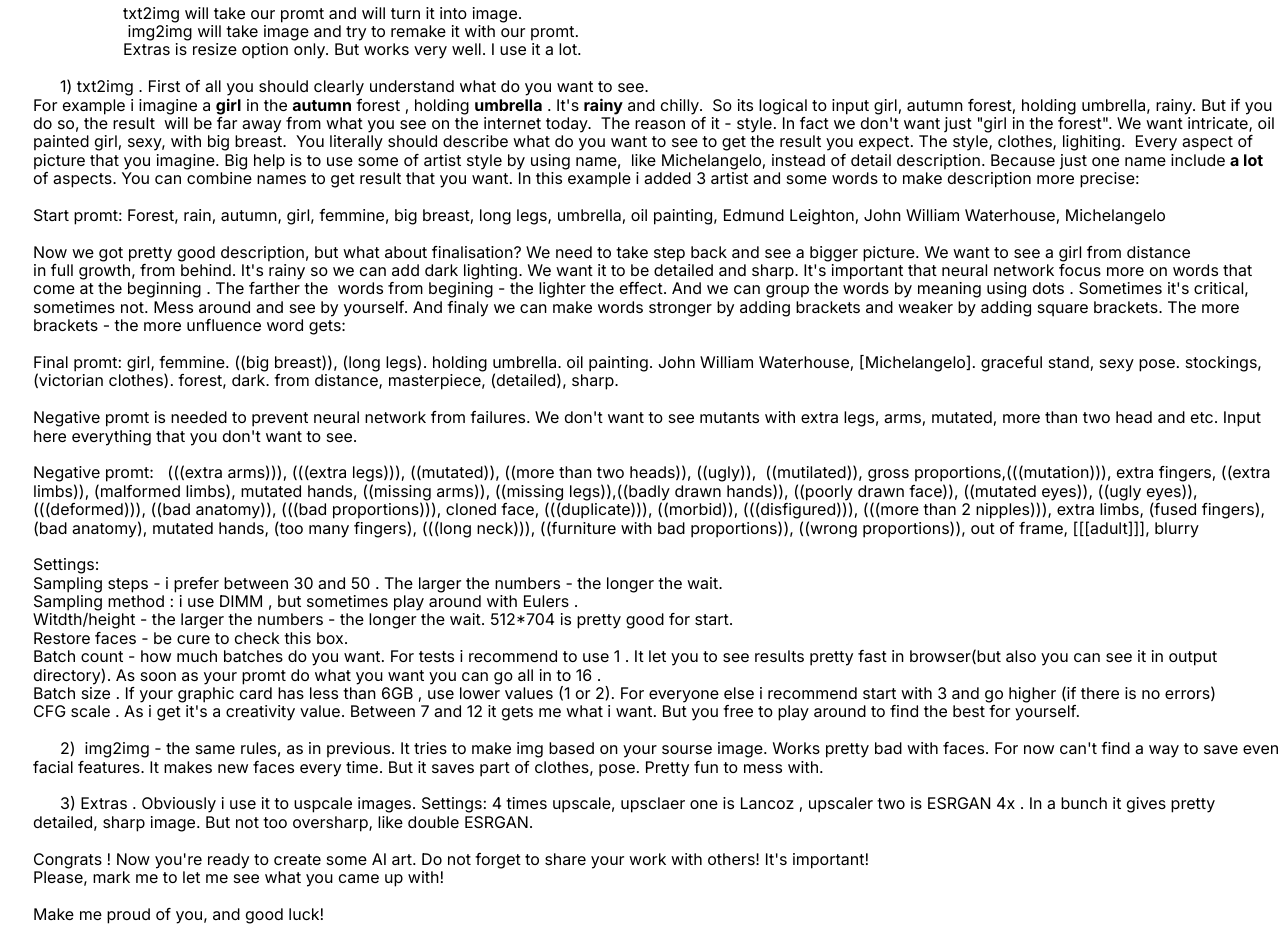
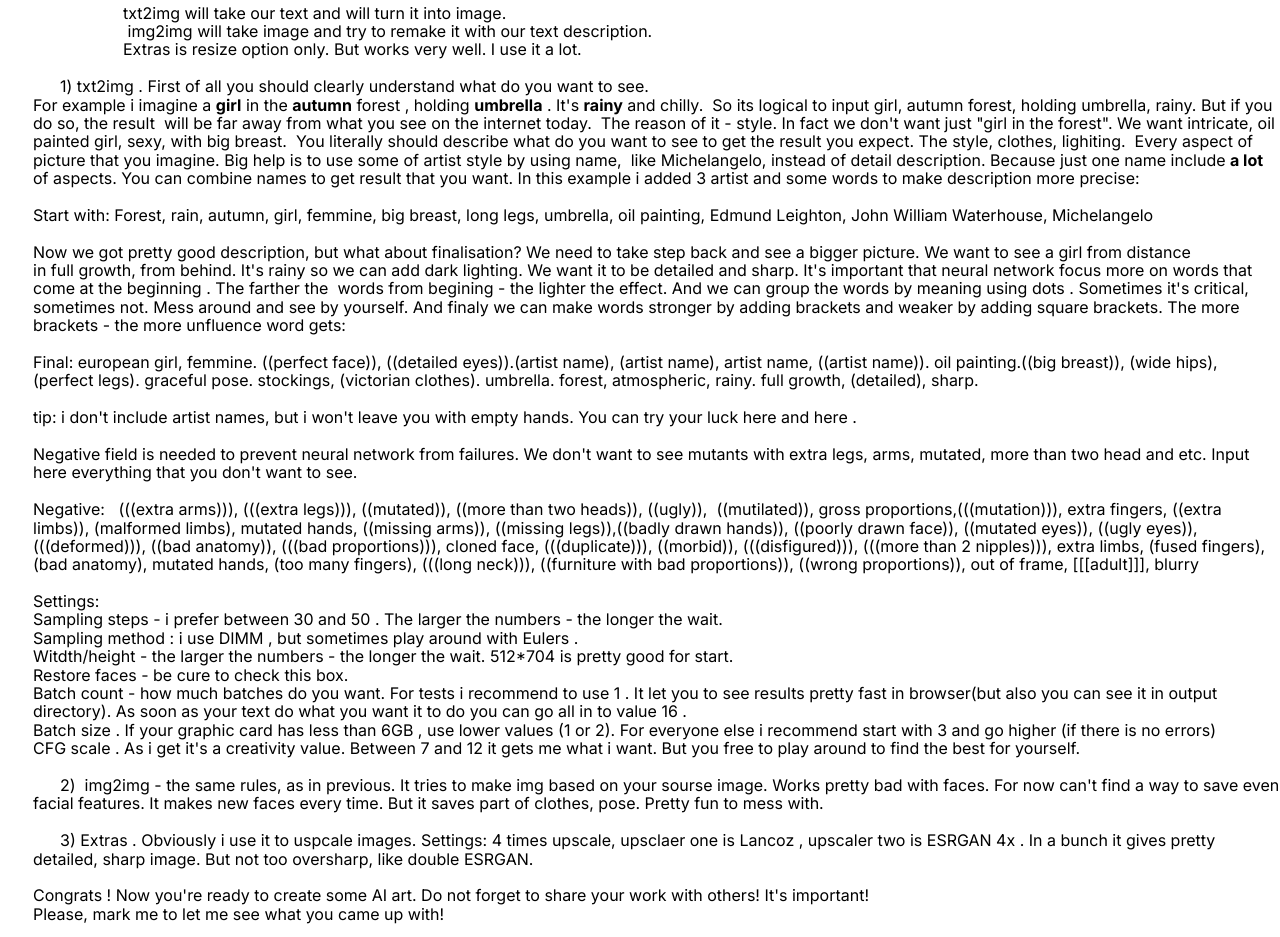
Before and after one commit to StanislawKarnacky/Enchanting-Elastic-Cattle-HTML, a website built with Parcel: page index.html in a window 1280 px wide. Shown: the part 238-1175 px from the top of the page. Built offline with nearby package versions, Linux system fonts and the light colour scheme; a web font is replaced by a local one.

Commit message:
Commit from TeleportHQ

```diff
--- a/index.html
+++ b/index.html
@@ -1,8 +1,8 @@
 <!DOCTYPE html>
 <html lang="en">
   <head>
-    <title>Enchanting Elastic Cattle</title>
-    <meta property="og:title" content="Enchanting Elastic Cattle" />
+    <title>F.A.Q</title>
+    <meta property="og:title" content="F.A.Q" />
 
     <style data-tag="reset-style-sheet">
       html {  line-height: 1.15;}body {  margin: 0;}* {  box-sizing: border-box;  border-width: 0;  border-style: solid;}p,li,ul,pre,div,h1,h2,h3,h4,h5,h6 {  margin: 0;  padding: 0;}button {  background-color: transparent;}button,input,optgroup,select,textarea {  font-family: inherit;  font-size: 100%;  line-height: 1.15;  margin: 0;}button,select {  text-transform: none;}button,[type="button"],[type="reset"],[type="submit"] {  -webkit-appearance: button;}button::-moz-focus-inner,[type="button"]::-moz-focus-inner,[type="reset"]::-moz-focus-inner,[type="submit"]::-moz-focus-inner {  border-style: none;  padding: 0;}button:-moz-focus,[type="button"]:-moz-focus,[type="reset"]:-moz-focus,[type="submit"]:-moz-focus {  outline: 1px dotted ButtonText;}a {  color: inherit;  text-decoration: inherit;}input {  padding: 2px 4px;}img {  display: block;}html { scroll-behavior: smooth  }
@@ -139,14 +139,16 @@
             &nbsp;
           </span>
           <span class="home-text012">txt2img</span>
-          <span>will take our promt and will turn it into image.</span>
+          <span>will take our text and will turn it into image.</span>
           <br />
           <span>
             &nbsp; &nbsp; &nbsp; &nbsp; &nbsp; &nbsp; &nbsp; &nbsp; &nbsp;
             &nbsp;
           </span>
           <span class="home-text016">&nbsp;img2img</span>
-          <span>will take image and try to remake it with our promt.</span>
+          <span>
+            will take image and try to remake it with our text description.
+          </span>
           <br />
           <span>
             &nbsp; &nbsp; &nbsp; &nbsp; &nbsp; &nbsp; &nbsp; &nbsp; &nbsp;
@@ -210,7 +212,7 @@
           <span>to make description more precise:&nbsp;</span>
           <br />
           <br />
-          <span class="home-text052">Start promt:</span>
+          <span class="home-text052">Start with:</span>
           <span>
             Forest, rain, autumn, girl, femmine, big breast, long legs,
             umbrella, oil painting,&nbsp;Edmund Leighton, John William
@@ -248,23 +250,48 @@
           </span>
           <br />
           <br />
-          <span class="home-text070">Final promt:</span>
+          <span class="home-text070">Final:</span>
           <span>
-            girl, femmine. ((big breast)), (long legs). holding umbrella. oil
-            painting. John William Waterhouse, [Michelangelo]. graceful stand,
-            sexy pose. stockings, (victorian clothes). forest, dark. from
-            distance, masterpiece, (detailed), sharp.
+            european girl, femmine. ((perfect face)), ((detailed eyes)).(artist
+            name), (artist name), artist name, ((artist name)). oil
+            painting.((big breast)), (wide hips), (perfect legs). graceful pose.
+            stockings, (victorian clothes). umbrella. forest, atmospheric,
+            rainy. full growth, (detailed), sharp.
           </span>
           <br />
           <br />
           <span>
-            Negative promt is needed to prevent neural network from failures. We
+            tip: i don't include artist names, but i won't leave you with empty
+            hands. You can try your luck
+          </span>
+          <a
+            href="https://www.johndalton.me/living-masters-the-top-realist-painters-working-today/"
+            target="_blank"
+            rel="noreferrer noopener"
+            class="home-link1"
+          >
+            here
+          </a>
+          <span>and</span>
+          <a
+            href="https://www.google.com/search?q=modern+oil+realistic+painting+portraits&amp;biw=2048&amp;bih=1038&amp;sxsrf=ALiCzsYG8pkH4-E1V_q-_qv3FWTVVtDDrg%3A1665519248235&amp;ei=kM5FY7z-DcKgjgbWjbqIDw&amp;ved=0ahUKEwi8hqHZ_tj6AhVCkMMKHdaGDvE4FBDh1QMIDg&amp;uact=5&amp;oq=modern+oil+realistic+painting+portraits&amp;gs_lcp=Cgdnd3Mtd2l6EAMyBQgAEKIEMgUIABCiBDIFCAAQogQ6CggAEEcQ1gQQsAM6CAghEMMEEKABOgoIIRDDBBAKEKABSgQIQRgASgQIRhgAUKcKWKQeYM4faAFwAXgAgAF9iAHmB5IBAzYuNJgBAKABAcgBCMABAQ&amp;sclient=gws-wiz"
+            target="_blank"
+            rel="noreferrer noopener"
+            class="home-link2"
+          >
+            here
+          </a>
+          <span>.</span>
+          <br />
+          <br />
+          <span>
+            Negative field is needed to prevent neural network from failures. We
             don't want to see mutants with extra legs, arms, mutated, more than
             two head and etc. Input here everything that you don't want to see.
           </span>
           <br />
           <br />
-          <span class="home-text077">Negative promt:</span>
+          <span class="home-text082">Negative:</span>
           <span>&nbsp;</span>
           <span>
             (((extra arms))), (((extra legs))), ((mutated)), ((more than two
@@ -284,64 +311,64 @@
           </span>
           <br />
           <br />
-          <span class="home-text083">Settings:</span>
+          <span class="home-text088">Settings:</span>
           <span>&nbsp;</span>
           <br />
-          <span class="home-text086">Sampling steps</span>
+          <span class="home-text091">Sampling steps</span>
           <span>- i prefer</span>
-          <span class="home-text088">between 30 and 50</span>
+          <span class="home-text093">between 30 and 50</span>
           <span>. The larger the numbers - the longer the wait.</span>
           <br />
-          <span class="home-text091">Sampling method</span>
+          <span class="home-text096">Sampling method</span>
           <span>: i use</span>
-          <span class="home-text093">DIMM</span>
+          <span class="home-text098">DIMM</span>
           <span>, but sometimes play around with</span>
-          <span class="home-text095">Eulers</span>
+          <span class="home-text100">Eulers</span>
           <span>.</span>
           <br />
-          <span class="home-text098">Witdth/height</span>
+          <span class="home-text103">Witdth/height</span>
           <span>- the larger the numbers - the longer the wait.</span>
-          <span class="home-text100">512*704</span>
+          <span class="home-text105">512*704</span>
           <span>is pretty good for start.</span>
           <br />
-          <span class="home-text103">Restore faces</span>
+          <span class="home-text108">Restore faces</span>
           <span>- be cure</span>
-          <span class="home-text105">to check</span>
+          <span class="home-text110">to check</span>
           <span>this box.</span>
           <br />
-          <span class="home-text108">Batch count</span>
+          <span class="home-text113">Batch count</span>
           <span>- how much batches do you want. For tests i recommend</span>
-          <span class="home-text110">to use 1</span>
+          <span class="home-text115">to use 1</span>
           <span>
             . It let you to see results pretty fast in browser(but also you can
-            see it in output directory). As soon as your promt do what you want
-            you can
+            see it in output directory). As soon as your text do what you want
+            it to do you can
           </span>
-          <span class="home-text112">go all in to 16</span>
+          <span class="home-text117">go all in to value 16</span>
           <span>.</span>
           <br />
-          <span class="home-text115">Batch size</span>
+          <span class="home-text120">Batch size</span>
           <span>. If your graphic card has</span>
-          <span class="home-text117">less than 6GB</span>
+          <span class="home-text122">less than 6GB</span>
           <span>, use lower values (1 or 2).</span>
-          <span class="home-text119">For everyone else</span>
+          <span class="home-text124">For everyone else</span>
           <span>i recommend</span>
-          <span class="home-text121">start with 3</span>
+          <span class="home-text126">start with 3</span>
           <span>and go higher (if there is no errors)</span>
           <br />
-          <span class="home-text124">CFG scale</span>
+          <span class="home-text129">CFG scale</span>
           <span>. As i get it's a creativity value.</span>
-          <span class="home-text126">Between 7 and 12</span>
+          <span class="home-text131">Between 7 and 12</span>
           <span>it gets me what i want. But you</span>
-          <span class="home-text128">free to play around</span>
+          <span class="home-text133">free to play around</span>
           <span>to find the best for yourself.</span>
           <br />
           <br />
           <span>&nbsp; &nbsp; &nbsp;</span>
-          <span class="home-text133">2)&nbsp;</span>
-          <span class="home-text134">img2img</span>
-          <span class="home-text135">-</span>
-          <span class="home-text136">
+          <span class="home-text138">2)&nbsp;</span>
+          <span class="home-text139">img2img</span>
+          <span class="home-text140">-</span>
+          <span class="home-text141">
             the same rules, as in previous. It tries to make img based on your
             sourse image. Works pretty bad with faces. For now can't find a way
             to save even facial features. It makes new faces every time. But it
@@ -350,38 +377,38 @@
           <br />
           <br />
           <span>&nbsp; &nbsp; &nbsp;</span>
-          <span class="home-text140">3) Extras</span>
+          <span class="home-text145">3) Extras</span>
           <span>. Obviously i use it to</span>
-          <span class="home-text142">uspcale</span>
+          <span class="home-text147">uspcale</span>
           <span>images.</span>
-          <span class="home-text144">Settings:</span>
+          <span class="home-text149">Settings:</span>
           <span>4 times upscale, upsclaer</span>
-          <span class="home-text146">one is Lancoz</span>
+          <span class="home-text151">one is Lancoz</span>
           <span>, upscaler</span>
-          <span class="home-text148">two is ESRGAN 4x</span>
+          <span class="home-text153">two is ESRGAN 4x</span>
           <span>
             . In a bunch it gives pretty detailed, sharp image. But not too
             oversharp, like double ESRGAN.&nbsp;
           </span>
           <br />
           <br />
-          <span class="home-text152">Congrats</span>
+          <span class="home-text157">Congrats</span>
           <span>
             ! Now you're ready to create some AI art. Do not forget to share
             your work with others! It's important!
           </span>
           <br />
           <span>Please,</span>
-          <span class="home-text156">mark me</span>
+          <span class="home-text161">mark me</span>
           <span>to let me see what you came up with!</span>
           <br />
           <br />
-          <span class="home-text160">Make me proud of you, and good luck!</span>
+          <span class="home-text165">Make me proud of you, and good luck!</span>
           <br />
           <br />
           <span>With best wishes&nbsp; &nbsp;</span>
-          <br class="home-text164" />
-          <span class="home-text165">
+          <br class="home-text169" />
+          <span class="home-text170">
             &nbsp; &nbsp; &nbsp; &nbsp; &nbsp; &nbsp; &nbsp; &nbsp; &nbsp;
             &nbsp; &nbsp; &nbsp; JustAiGuy
           </span>
@@ -396,7 +423,7 @@
           <br />
           <br />
         </span>
-        <h1 class="home-text176">Place to start</h1>
+        <h1 class="home-text181">Place to start</h1>
       </div>
     </div>
     <script
--- a/package.json
+++ b/package.json
@@ -1,5 +1,5 @@
 {
-  "name": "enchanting-elastic-cattle",
+  "name": "faq",
   "version": "1.0.0",
   "private": true,
   "dependencies": {
```
Also changed, not shown: home.css (+34 -30 lines), public/playground_assets/000891-200h.png.
